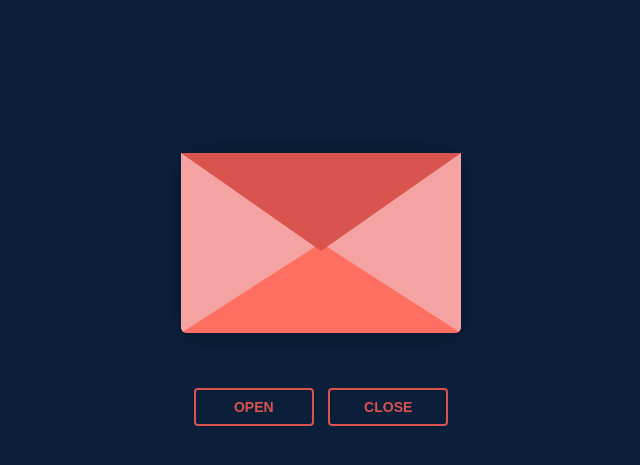
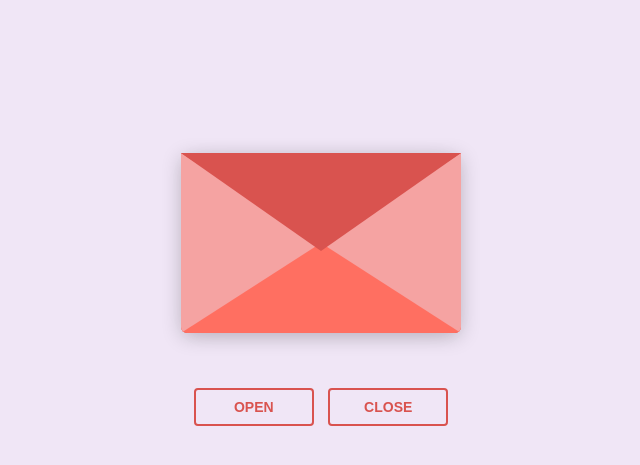
Before and after one commit to aleeeex-s/para-mili, a plain HTML site: page index.html in a window 1280 px wide. Shown: the part 183-648 px from the top of the page, without its empty margins (319-959 px from the left). Drawn offline with nearby package versions, Linux system fonts and the light colour scheme.

Commit message:
Update style.css

```diff
--- a/style.css
+++ b/style.css
@@ -235,7 +235,7 @@ body{
   flex-direction:column;
   align-items:center;
   justify-content:center;
-  background:#0b1f3a; /* azul marino */
+  background-color: #f0e6f6; /* Soft lavender for a romantic, dreamy feel */
   font-family:Arial, sans-serif;
 }
 
```
